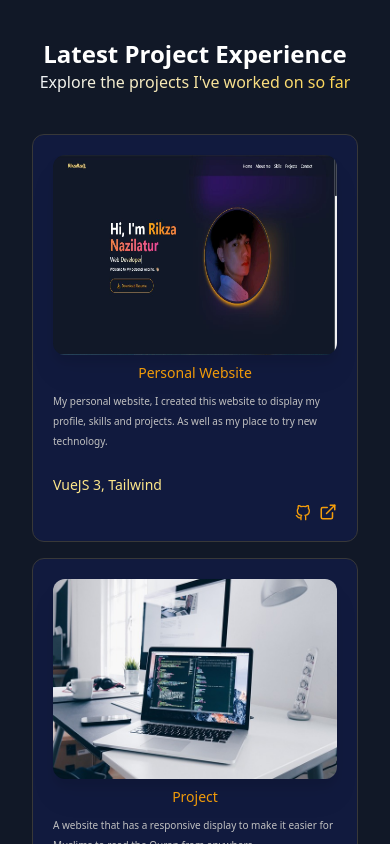
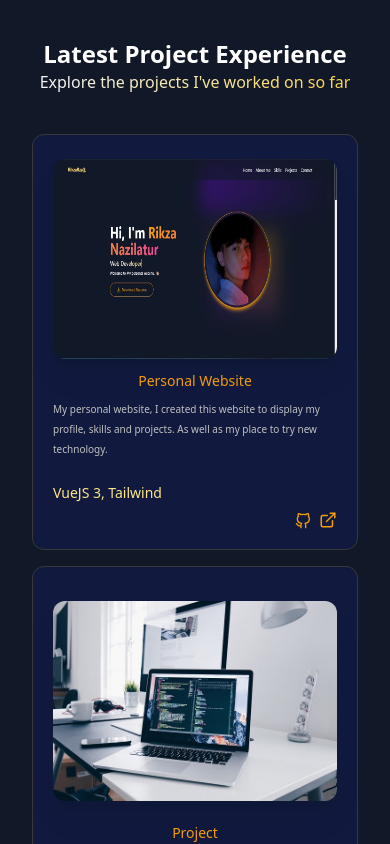
Before and after one commit to RikzaRza/rikzarza.github.io, a Vue app: page / in a window 390 px wide. Shown: the part 3320-4164 px from the top of the page. Built offline with nearby package versions, Linux system fonts and the light colour scheme.

Commit message:
merubah aos

```diff
--- a/src/components/LatestProjSection.vue
+++ b/src/components/LatestProjSection.vue
@@ -33,7 +33,7 @@ export default {
     <article data-page="about">
       <header>
         <div
-          class="text-2xl mt-20 font-bold text-white mb-10 fadein-bot title-section flex items-center justify-center flex-col">
+          class="text-2xl mt-20 font-bold text-white mb-10 title-section flex items-center justify-center flex-col" data-aos="zoom-in-up" >
           <!-- <div class="h-[1px] w-10 bg-amber-200 md:w-20 aos-init aos-animate"></div> -->
           <h4>Latest Project Experience</h4>
           <h4 class="text-base font-normal text-transparent bg-clip-text bg-gradient-to-r from-slate-100 to-amber-300">
@@ -41,10 +41,10 @@ export default {
         </div>
       </header>
         <div>
-          <div class="grid grid-cols-1 gap-4 pb-32 md:grid-cols-3 md:gap-3 xl:grid-cols-3 xl:gap-3 2xl:gap-5 fade-zoom-in">
+          <div class="grid grid-cols-1 gap-4 pb-32 md:grid-cols-3 md:gap-3 xl:grid-cols-3 xl:gap-3 2xl:gap-5 fade-zoom-in" data-aos="zoom-in-up">
             <div v-for="item in items" :key="item.id">
               <div
-                class="item-card flex flex-col items-center gap-2 rounded bg-[#111a3e] hover:bg-[#1c2444] border border-[#383838] rounded-xl text-amber-50 md:gap-3 px-5 py-5 lg:px-5 ">
+                class="item-card flex flex-col items-center h-[26rem] gap-2 rounded bg-[#111a3e] hover:bg-[#1c2444] border border-[#383838] rounded-xl text-amber-50 md:gap-3 px-5 py-5 lg:px-5 ">
                 <div class="flex h-12 w-12 items-center justify-center p-0 h-full w-full lg:p-0 zoom-in">
                   <img alt="HTML" loading="lazy" decoding="async" data-nimg="1" class="drop-shadow-xl rounded-xl h-[200px] w-[400px]"
                     :src="'/img/portfolio-' + item.imageUrl + '.JPG'">
```
